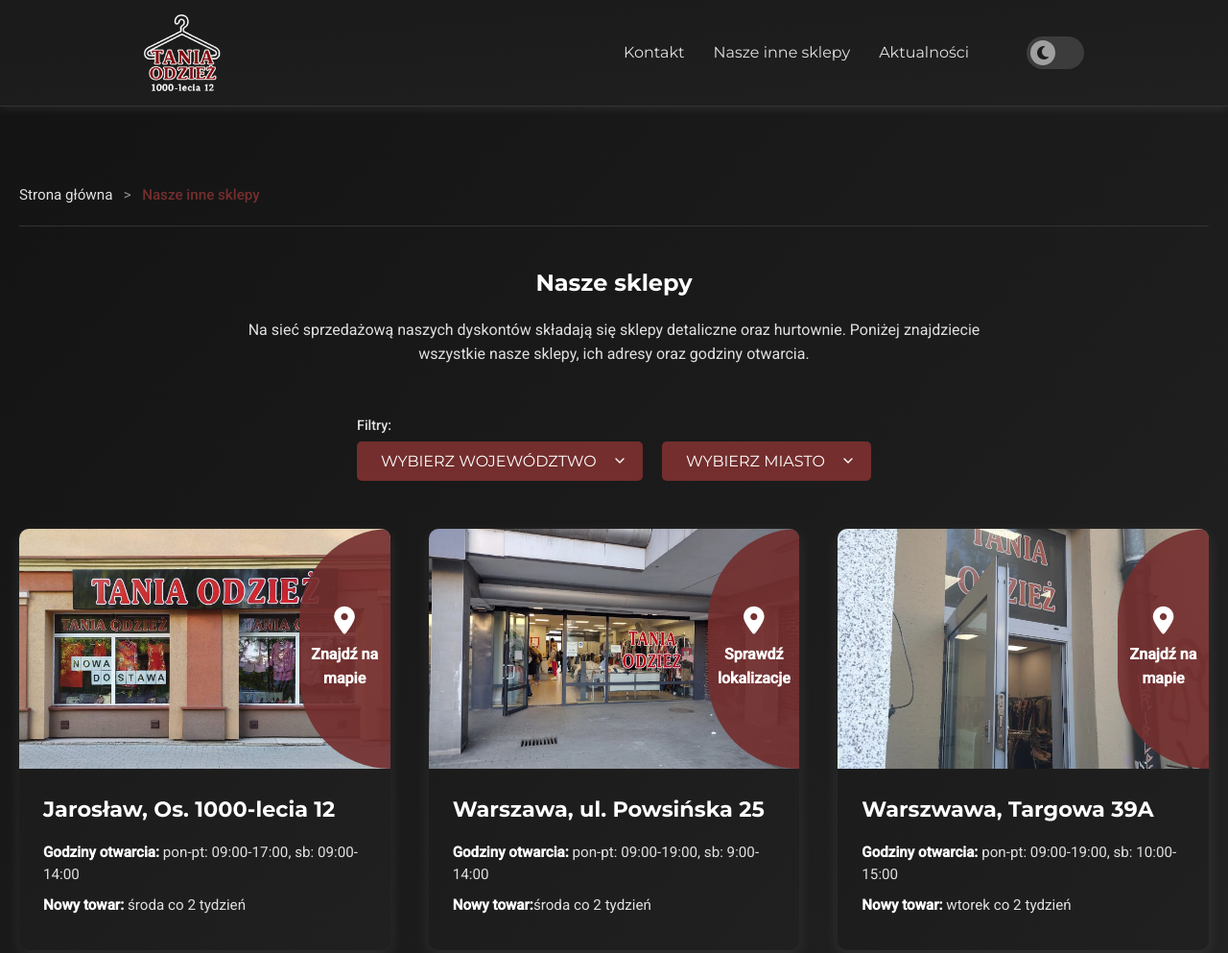
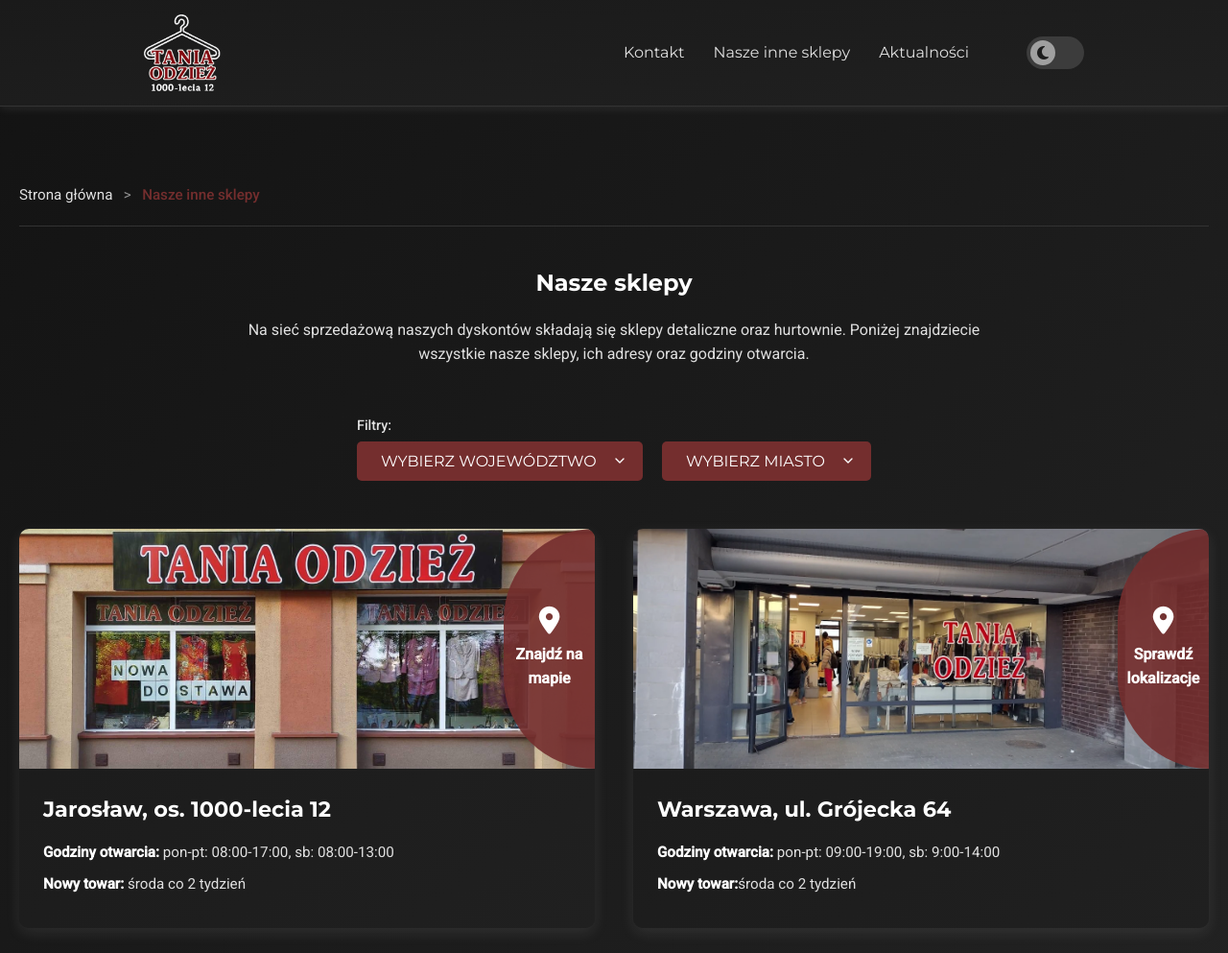
Before and after one commit to taniaodziez1000leciajaroslaw/witryna, a plain HTML site: page sklepy.html in a window 1280 px wide. Shown: the top 993 px of the page at 96% size. Drawn offline with Linux system fonts and the light colour scheme.

Commit message:
Add files via upload

```diff
--- a/sklepy.html
+++ b/sklepy.html
@@ -119,8 +119,8 @@
                             </a>
                         </div>
                         <div class="store-info">
-                            <h3>Jarosław, Os. 1000-lecia 12</h3>
-                            <p class="store-hours"><strong>Godziny otwarcia:</strong> pon-pt: 09:00-17:00, sb: 09:00-14:00</p>
+                            <h3>Jarosław, os. 1000-lecia 12</h3>
+                            <p class="store-hours"><strong>Godziny otwarcia:</strong> pon-pt: 08:00-17:00, sb: 08:00-13:00</p>
                             <p class="store-details"><strong>Nowy towar:</strong> środa co 2 tydzień<br></p>
                             <a href="tel:+48123456789" class="btn-call-mobile"><i class="fas fa-phone"></i> Zadzwoń</a>
                         </div>
@@ -133,26 +133,13 @@
                             </a>
                         </div>
                         <div class="store-info">
-                            <h3>Warszawa, ul. Powsińska 25</h3>
+                            <h3>Warszawa, ul. Grójecka 64</h3>
                             <p class="store-hours"><strong>Godziny otwarcia:</strong> pon-pt: 09:00-19:00, sb: 9:00-14:00</p>
                             <p class="store-details"><strong>Nowy towar:</strong>środa co 2 tydzień</p>
                             <a href="tel:+48123456789" class="btn-call-mobile"><i class="fas fa-phone"></i> Zadzwoń</a>
                         </div>
                     </div>
-                    <div class="store-card fade-in-up" data-wojewodztwo="mazowieckie" data-miasto="warszawa">
-                        <div class="store-image">
-                            <img src="images/targowa.jpg" alt="Sklep na targowej">
-                            <a href="https://maps.app.goo.gl/8vUuR9fWb1oZ2gC88" target="_blank" class="map-link">
-                                <i class="fas fa-map-marker-alt"></i><span>Znajdź na mapie</span>
-                            </a>
-                        </div>
-                        <div class="store-info">
-                            <h3>Warszwawa, Targowa 39A</h3>
-                            <p class="store-hours"><strong>Godziny otwarcia:</strong> pon-pt: 09:00-19:00, sb: 10:00-15:00</p>
-                            <p class="store-details"><strong>Nowy towar: </strong>wtorek co 2 tydzień</p>
-                            <a href="tel:+48123456789" class="btn-call-mobile"><i class="fas fa-phone"></i> Zadzwoń</a>
-                        </div>
-                    </div>
+
                 </div>
             </div>
         </section>
```
